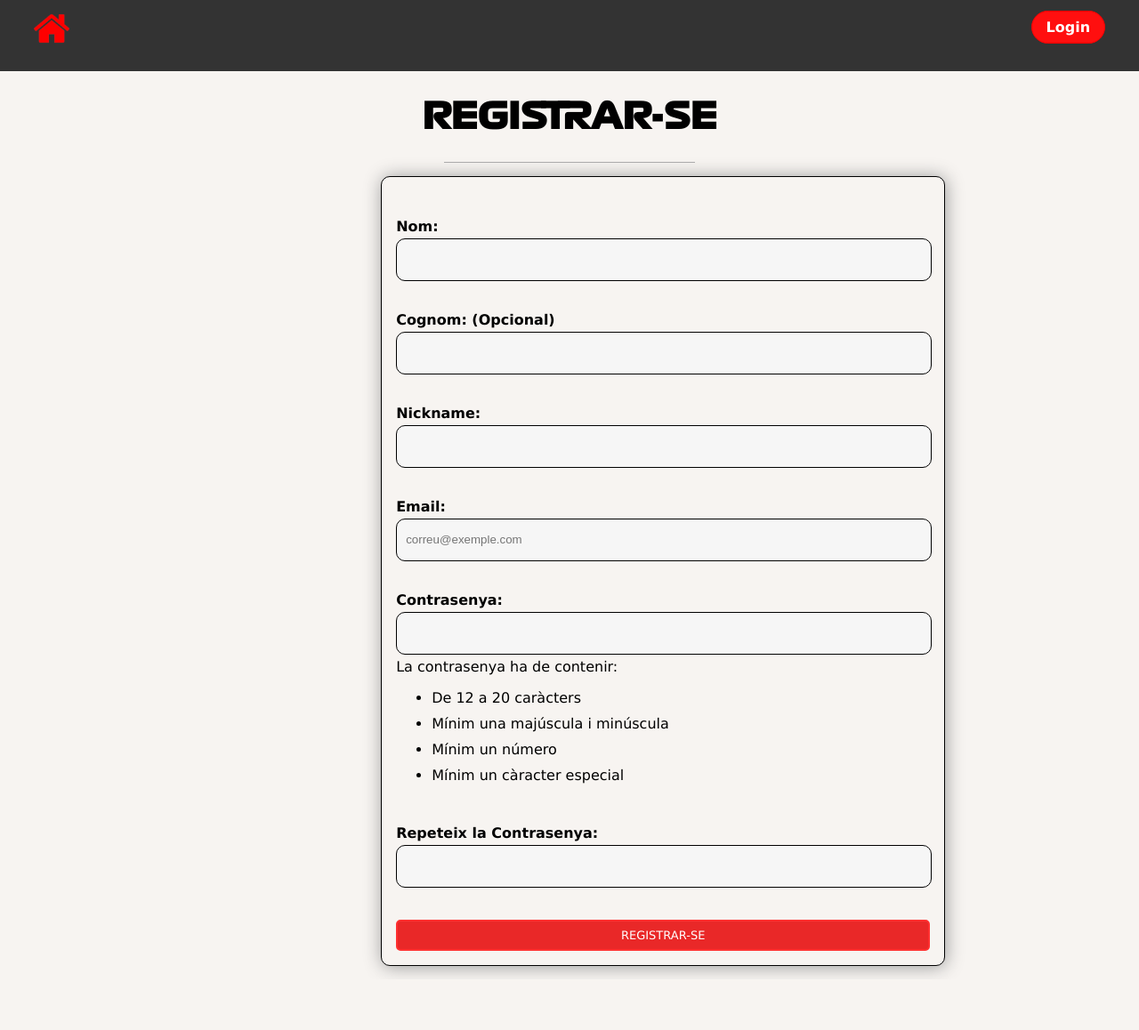
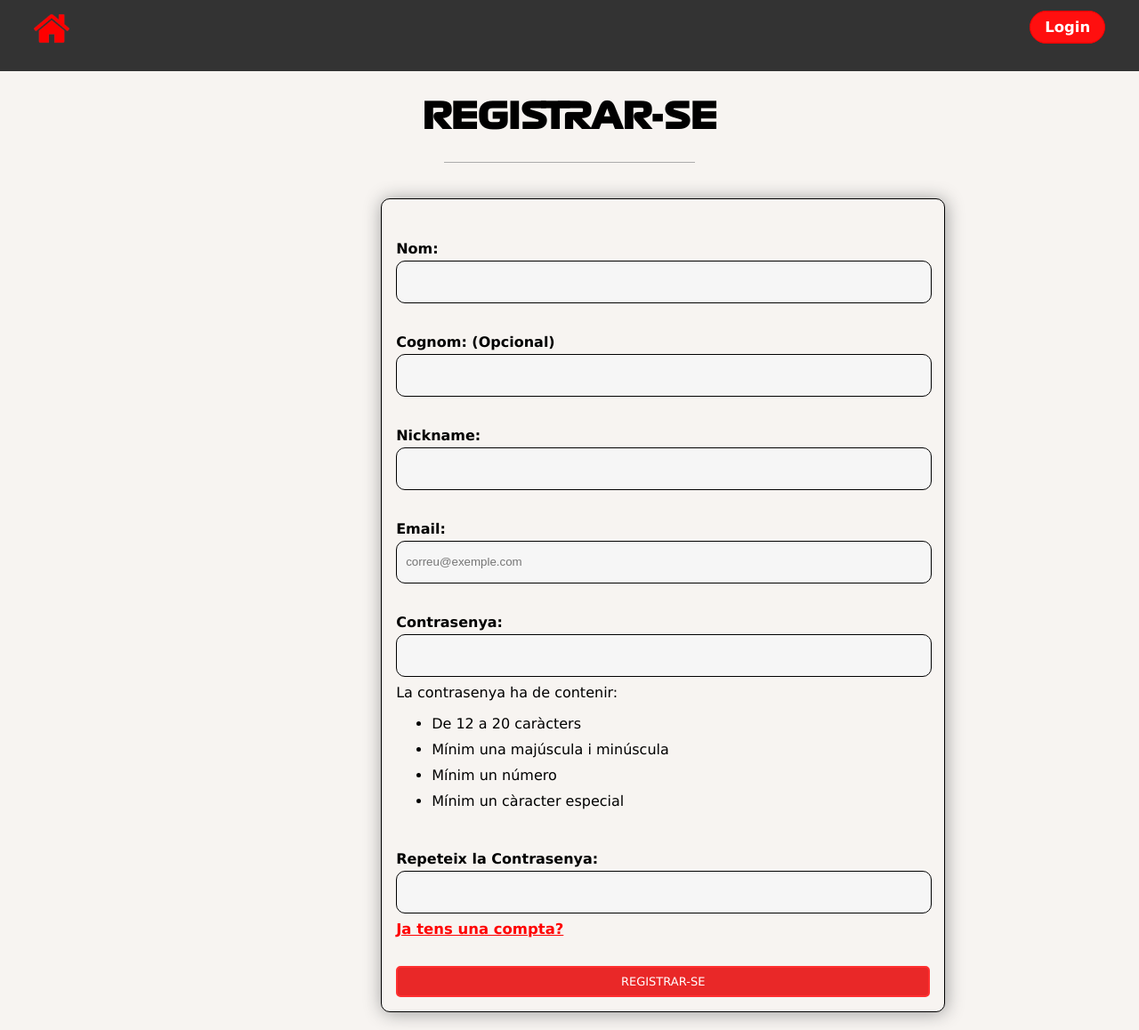
Before and after one commit to AlvaroMasedo/Backend-Projects, a PHP site: page /app/view/vista.signup.php in a window 1280 px wide. Shown: the whole page at 89% size. Before the commit the page ends 1098 px from the top, so only its background shows below. Run offline with PHP 8.4, Linux system fonts and the light colour scheme; some libraries are stand-ins or nearby versions.

Commit message:
Botóns a login i signup afegits - encara no tenen funcionalitat

```diff
--- a/PrjF1 - Validació d'usuaris i registre de sessions/app/view/vista.login.php
+++ b/PrjF1 - Validació d'usuaris i registre de sessions/app/view/vista.login.php
@@ -53,6 +53,12 @@ $contadorIntents = $contadorIntents ?? 0;
         <input type="password" name="contrasenya" id="contrasenya" value="<?php echo htmlspecialchars($contrasenya ?? ''); ?>">
         <?php echo $errorContrasenya ?? ''; ?>
 
+        <ul class="login">
+            <li><label for="Recorda'm">Recorda'm</label><input type="checkbox" id="recorda" name="recorda"></li>
+            <li><a href="#">Has oblidat la contrasenya?</a></li>
+            <li><a href="../view/vista.signup.php">Crear nova compta</a></li>
+        </ul>
+
         <!-- Missatge d'èxit o error -->
         <?php echo $enviatMissatge ?? ''; ?>
 
--- a/PrjF1 - Validació d'usuaris i registre de sessions/app/view/vista.signup.php
+++ b/PrjF1 - Validació d'usuaris i registre de sessions/app/view/vista.signup.php
@@ -56,6 +56,8 @@
         <input type="password" name="repContrasenya" id="repContrasenya" value="<?php echo htmlspecialchars($repContrasenya ?? ''); ?>">
         <?php echo $errorRepContrasenya ?? ''; ?>
 
+        <a href="../view/vista.login.php">Ja tens una compta?</a>
+
         <!-- Missatge d'èxit o error -->
         <?php echo $enviatMissatge ?? ''; ?>
 
--- a/PrjF1 - Validació d'usuaris i registre de sessions/resources/css/style.signup.css
+++ b/PrjF1 - Validació d'usuaris i registre de sessions/resources/css/style.signup.css
@@ -85,10 +85,10 @@ h3 {
 
 .separador {
 	border-top: #acacac 1px solid;
-	margin-top: 0px;
+	margin-top: 12px;
 	margin-left: 39%;
 	margin-right: 39%;
-	margin-bottom: 0px;
+	margin-bottom: 16px;
 }
 
 label {
@@ -97,9 +97,9 @@ label {
 }
 
 form {
-	margin-top: 15px;
+	margin-top: 40px;
 	margin-left: 33.45%;
-	margin-bottom: 15px;
+	margin-bottom: 20px;
 	width: 600px;
 	padding: 16px;
 	background-color: #f7f4f1;
@@ -158,7 +158,7 @@ form input[type="password"] {
 	border-radius: 10px;
 	background-color: #f6f6f6;
 	margin-top: 4px;
-	margin-bottom: 4px;
+	margin-bottom: 8px;
 	display: inline-block;
 }
 
@@ -197,8 +197,8 @@ form input[type="submit"]:hover {
 .error {
 	color: red;
 	font-family: 'Lucida Sans', 'Lucida Sans Regular', 'Lucida Grande', 'Lucida Sans Unicode', Geneva, Verdana, sans-serif;
-	margin: 0px;
 	margin-bottom: 10px;
+	margin-top: 10px;
 }
 
 .success {
@@ -211,7 +211,6 @@ form input[type="submit"]:hover {
 .missatge {
 	font-family: 'Lucida Sans', 'Lucida Sans Regular', 'Lucida Grande', 'Lucida Sans Unicode', Geneva, Verdana, sans-serif;
 	margin: 0px;
-	margin-bottom: 10px;
 }
 
 ul li {
@@ -219,3 +218,14 @@ ul li {
 	margin: 0px;
 	margin-bottom: 10px;
 }
+
+a {
+	font-family: 'Lucida Sans', 'Lucida Sans Regular', 'Lucida Grande', 'Lucida Sans Unicode', Geneva, Verdana, sans-serif;
+	color: red;
+	font-weight: bold;
+	font-size: 103%;
+}
+
+a:hover {
+	color: rgb(194, 0, 0);
+}
```
Also changed, not shown: PrjF1 - Validació d'usuaris i registre de sessions/resources/css/style.login.css (+29 -1 lines).
